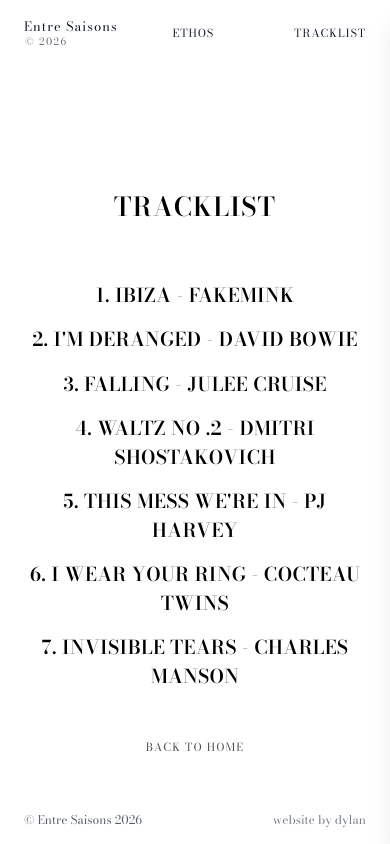
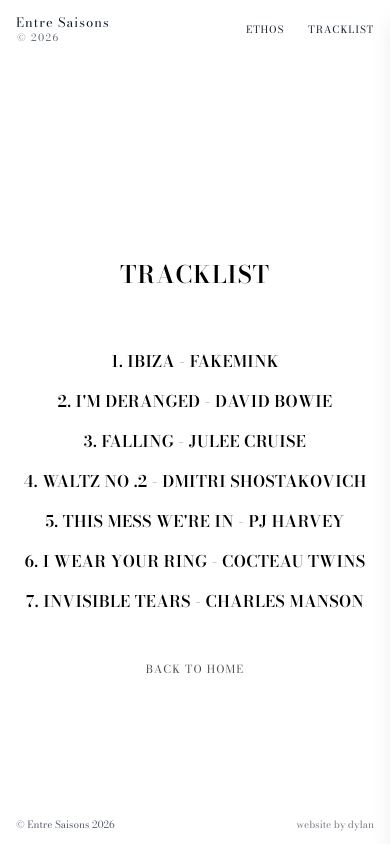
Before and after one commit to lart-de-la-conception/entre-saisons-website, a Next.js app: page /tracklist in a window 390 px wide. Built offline with nearby package versions, Linux system fonts and the light colour scheme.

Commit message:
improved responsiveness, still needs work

```diff
--- a/app/components/HeaderCartButton.tsx
+++ b/app/components/HeaderCartButton.tsx
@@ -11,7 +11,7 @@
   return (
     <button
       onClick={openDrawer}
-      className="text-xs uppercase tracking-wide text-black hover:opacity-70"
+      className="whitespace-nowrap text-[10px] uppercase tracking-[0.08em] text-black hover:opacity-70 sm:text-xs"
       aria-label="Open cart"
     >
       Cart{count > 0 ? ` (${count})` : ""}
--- a/app/components/HeaderNav.tsx
+++ b/app/components/HeaderNav.tsx
@@ -5,7 +5,7 @@
 
 export default function HeaderNav() {
   return (
-    <nav className="flex items-center gap-20 text-[11px] uppercase tracking-[0.08em] text-[#0f1a2b]">
+    <nav className="flex items-center gap-6 text-[10px] uppercase tracking-[0.08em] text-[#0f1a2b] sm:gap-12 sm:text-[11px] lg:gap-20">
       <Link href="/ethos" className="hover:opacity-80">
         Ethos
       </Link>
--- a/app/components/HomeHeroSlideshow.tsx
+++ b/app/components/HomeHeroSlideshow.tsx
@@ -46,7 +46,7 @@
   const activeSlide = slides[activeIndex];
 
   return (
-    <div className="relative mt-6 aspect-[4/5] w-full">
+    <div className="relative mt-6 aspect-[4/5] w-full max-h-[64svh] md:max-h-none">
       {activeSlide.type === "image" ? (
         <Image
           key={activeSlide.alt}
--- a/app/components/SiteFooter.tsx
+++ b/app/components/SiteFooter.tsx
@@ -6,7 +6,7 @@
 export default function SiteFooter({ text = "© Entre Saisons 2026", fixed = true }: SiteFooterProps) {
   return (
     <footer
-      className={`${fixed ? "fixed bottom-0 left-0 right-0" : ""} flex w-full items-center justify-between px-6 py-4 text-xs text-[#0f1a2b]/70`}
+      className={`${fixed ? "fixed bottom-0 left-0 right-0" : ""} flex w-full items-center justify-between gap-4 px-4 py-3 text-[10px] text-[#0f1a2b]/70 sm:px-6 sm:py-4 sm:text-xs`}
     >
       <span>{text}</span>
       <a
--- a/app/ethos/page.tsx
+++ b/app/ethos/page.tsx
@@ -2,10 +2,10 @@
 
 export default function EthosPage() {
   return (
-    <main className="min-h-[calc(100svh-68px)] bg-white px-6 py-10 text-black">
+    <main className="min-h-[calc(100svh-68px)] bg-white px-4 py-10 text-black sm:px-6">
       <div className="mx-auto flex min-h-[calc(100svh-148px)] max-w-5xl items-center justify-center">
         <div className="max-w-4xl text-center">
-          <div className="space-y-8 text-[20px] font-extralight uppercase leading-[1.32] tracking-[0.02em] text-black/90 sm:text-[28px]">
+          <div className="space-y-8 text-[17px] font-extralight uppercase leading-[1.32] tracking-[0.02em] text-black/90 sm:text-[22px] md:text-[28px]">
             <p className="mb-8">
               Art in equal measure.
             </p>
--- a/app/layout.tsx
+++ b/app/layout.tsx
@@ -36,7 +36,7 @@
       <body className={`${bodoni.variable} ${geistMono.variable} antialiased`}>
         <CartProvider>
           <header className="relative w-full bg-white">
-            <div className="flex w-full items-center justify-between px-6 pt-5 pb-2">
+            <div className="flex w-full items-center justify-between px-4 pt-4 pb-2 sm:px-6 sm:pt-5">
               <div className="flex flex-col items-start text-[#0f1a2b]">
                 <Link
                   href="/"
--- a/app/page.tsx
+++ b/app/page.tsx
@@ -4,21 +4,21 @@
 
 export default function Home() {
   return (
-    <main className="h-[calc(100svh-68px)] overflow-hidden bg-white">
-      <div className="relative h-full w-full px-6 pt-2 pb-20">
+    <main className="min-h-[calc(100svh-68px)] overflow-x-hidden bg-white md:h-[calc(100svh-68px)] md:overflow-hidden">
+      <div className="relative h-full w-full px-4 pt-4 pb-20 sm:px-6 sm:pt-2">
         <div className="mx-auto max-w-6xl">
           <ScratchRevealText
             text="I BECAME A PAINTER BECAUSE I WANTED TO RAISE PAINTING TO THE LEVEL OF POIGNANCY, OF MUSIC, AND POETRY"
             attribution="MARK ROTHKO"
             className="relative z-0 max-md:mb-12 md:absolute md:left-0 md:top-8 md:w-[456px] lg:-left-2 lg:w-[552px]"
-            textClassName="font-thin leading-[1.42] text-[22px]"
-            attributionClassName="font-thin text-[16px]"
+            textClassName="font-thin leading-[1.42] text-[15px] sm:text-[18px] md:text-[22px]"
+            attributionClassName="font-thin text-[12px] sm:text-[14px] md:text-[16px]"
           />
           <div className="relative z-10 mx-auto w-full max-w-2xl">
             <HomeHeroSlideshow />
             <Link
               href="/products"
-              className="mt-4 inline-block text-xs font-thin text-black hover:opacity-80 focus:outline-none focus:ring-2 focus:ring-black/20 rounded-sm md:absolute md:left-full md:top-1/2 md:mt-0 md:-translate-y-1/2 md:pl-12"
+              className="mt-4 inline-block text-[11px] font-thin text-black hover:opacity-80 focus:outline-none focus:ring-2 focus:ring-black/20 rounded-sm md:absolute md:left-full md:top-1/2 md:mt-0 md:-translate-y-1/2 md:pl-12"
             >
               Shop the New Collection
             </Link>
@@ -26,7 +26,7 @@
           <ScratchRevealText
             text="TRAGEDY, ECSTASY, DOOM"
             className="relative z-0 mt-12 ml-auto max-w-[480px] pr-[10px] md:absolute md:bottom-16 md:right-12 md:mt-0 md:w-[540px] lg:right-16"
-            textClassName="text-right font-thin leading-[1.08] text-[33px]"
+            textClassName="text-right font-thin leading-[1.08] text-[24px] sm:text-[28px] md:text-[33px]"
           />
         </div>
       </div>
--- a/app/tracklist/page.tsx
+++ b/app/tracklist/page.tsx
@@ -12,12 +12,12 @@
   ];
 
   return (
-    <main className="min-h-[calc(100svh-68px)] bg-white px-6 py-10 text-black">
+    <main className="min-h-[calc(100svh-68px)] bg-white px-4 py-10 text-black sm:px-6">
       <div className="mx-auto flex min-h-[calc(100svh-148px)] max-w-6xl flex-col items-center justify-center pt-14 text-center">
-        <h1 className="mb-14 text-[26px] font-semibold uppercase tracking-[0.04em] sm:text-[32px]">
+        <h1 className="mb-14 text-[24px] font-semibold uppercase tracking-[0.04em] sm:text-[28px] md:text-[32px]">
           Tracklist
         </h1>
-        <ol className="space-y-4 text-[19px] font-semibold uppercase tracking-[0.02em] sm:text-[24px]">
+        <ol className="space-y-4 text-[16px] font-semibold uppercase tracking-[0.02em] sm:text-[20px] md:text-[24px]">
           {tracks.map((track, index) => (
             <li key={track}>
               {index + 1}. {track}
```
